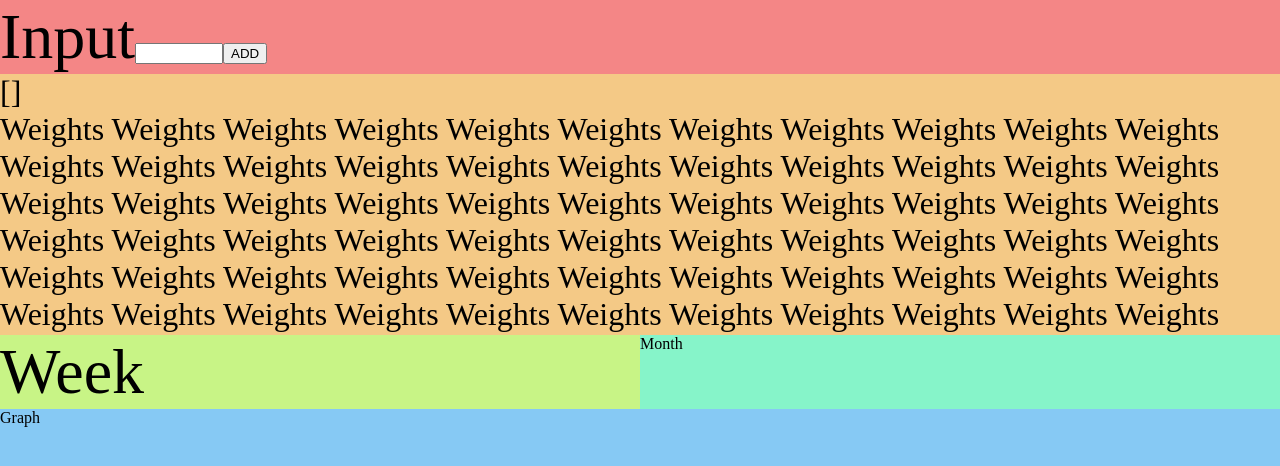
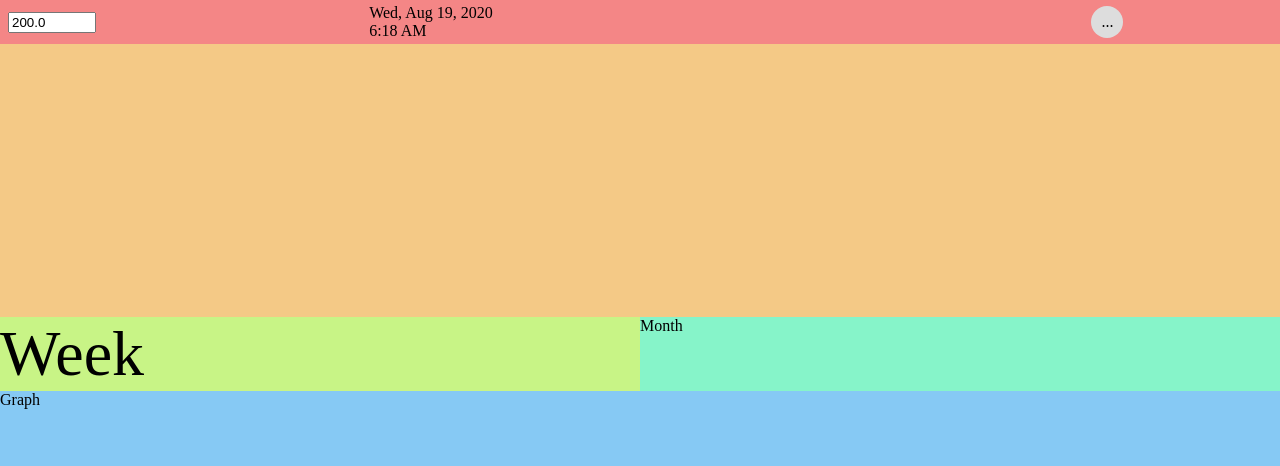
Before and after one commit to philrmass/weight-tracker, a React app: page / in a window 1280 px wide. Shown: the top 466 px of the page. Built offline with nearby package versions, Linux system fonts and the light colour scheme; the HTML template or start-up script is replaced by a standard one.

Commit message:
add weights and set layout

```diff
--- a/src/components/Input.js
+++ b/src/components/Input.js
@@ -3,10 +3,14 @@ import { connect } from 'react-redux';
 import PropTypes from 'prop-types';
 
 import styles from '../styles/Input.module.css';
+import { getDate, getTime } from '../utilities/times';
 import { addWeight } from '../redux/weights/actions';
 
 function Input({ addWeight }) {
-  const [value, setValue] = useState('');
+  const now = Date.now();
+  //???
+  const [value, setValue] = useState('200.0');
+  //const [value, setValue] = useState('');
 
   /*
   const date = new Date();
@@ -32,11 +36,17 @@ function Input({ addWeight }) {
       addWeight(Number(weight));
     }
     setValue('');
+    //??? remove
+    if (weight > 0) {
+      const change = Math.round(30 * Math.random() - 15) / 10;
+      const value = Math.round(10 * (weight + change)) / 10;
+      setValue(`${value}`);
+    }
   }
 
   return (
     <main className={styles.main}>
-      Input
+      <div className={styles.weight}>
         <input
           type='number'
           min='0'
@@ -46,11 +56,20 @@ function Input({ addWeight }) {
           onChange={handleChange}
           onKeyUp={handleKeyUp}
         />
-      <button
-        onClick={() => submitWeight()}
-      >
-        ADD
+      </div>
+      <div className={styles.time}>
+        <div>
+          {getDate(now)}
+        </div>
+        <div>
+          {getTime(now)}
+        </div>
+      </div>
+      <div className={styles.buttons}>
+        <button onClick={() => console.log('OPTIONS')}>
+          ...
         </button>
+      </div>
     </main>
   );
 }
--- a/src/components/Weights.js
+++ b/src/components/Weights.js
@@ -3,26 +3,61 @@ import { connect } from 'react-redux';
 import PropTypes from 'prop-types';
 
 import styles from '../styles/Weights.module.css';
+import { getDate, getTime } from '../utilities/times';
+import { removeWeight } from '../redux/weights/actions';
 
-function Weights({ weights }) {
+function Weights({
+  weights,
+  removeWeight,
+}) {
+  function buildWeight(value) {
+    return (
+      <li
+        key={value.at}
+        className={styles.item}
+      >
+        <div className={styles.weight}>
+          {value.weight}
+        </div>
+        <div className={styles.time}>
+          <div>
+            {getDate(value.at)}
+          </div>
+          <div>
+            {getTime(value.at)}
+          </div>
+        </div>
+        <div className={styles.buttons}>
+          <button onClick={() => removeWeight(value.at)}>
+            x
+          </button>
+        </div>
+      </li>
+    );
+  }
+
   return (
     <main className={styles.main}>
-      <div>
-        {JSON.stringify(weights, null, 2)}
-      </div>
-      <div>
-        {'Weights\n'.repeat(80)}
-      </div>
+      <section className={styles.data}>
+        <ul className={styles.weights}>
+          {weights.map((value) => buildWeight(value))}
+        </ul>
+      </section>
     </main>
   );
 }
 
 Weights.propTypes = {
   weights: PropTypes.arrayOf(PropTypes.object).isRequired,
+  removeWeight: PropTypes.func.isRequired,
 };
 
 const mapState = (state) => ({
   weights: state.weights.all,
 });
 
-export default connect(mapState)(Weights);
+const mapDispatch = {
+  removeWeight,
+};
+
+export default connect(mapState, mapDispatch)(Weights);
--- a/src/redux/weights/actions.js
+++ b/src/redux/weights/actions.js
@@ -4,7 +4,6 @@ export const REMOVE_WEIGHT = 'REMOVE_WEIGHT';
 export function addWeight(weight) {
   const at = Date.now();
 
-  console.log('ACTION_ADD', weight);
   return {
     type: ADD_WEIGHT,
     at,
--- a/src/redux/weights/reducer.js
+++ b/src/redux/weights/reducer.js
@@ -10,14 +10,13 @@ const defaultState = {
 export default function weightsReducer(state = defaultState, action) {
   switch (action.type) {
     case ADD_WEIGHT: {
-      console.log('REDUCER_ADD', action.weight);
       const value = {
         at: action.at,
         weight: action.weight,
       };
       return {
         ...state,
-        all: [...state.all, value],
+        all: [value, ...state.all],
       };
     }
     case REMOVE_WEIGHT: {
--- a/src/styles/Input.module.css
+++ b/src/styles/Input.module.css
@@ -1,3 +1,18 @@
 .main {
-  font-size: 4em;
+  padding: var(--space0) var(--space1);
+  display: grid;
+  grid-template-columns: 2fr 4fr 1fr;
 }
+
+.weight {
+  display: flex;
+  align-items: center;
+}
+
+.time {
+}
+
+.buttons {
+  display: flex;
+  align-items: center;
+}
--- a/src/styles/Weights.module.css
+++ b/src/styles/Weights.module.css
@@ -1,3 +1,61 @@
 .main {
-  font-size: 2em;
 }
+
+.item {
+  padding: var(--space0) var(--space1);
+  display: grid;
+  grid-template-columns: 2fr 4fr 1fr;
+}
+
+.weight {
+  display: flex;
+  align-items: center;
+}
+
+.time {
+}
+
+.buttons {
+  display: flex;
+  align-items: center;
+}
+
+
+/*
+ //??? remove once used
+.box {
+  height: 100%;
+  padding: 8px;
+  background: #e0e0e0;
+  overflow-x: hidden;
+  overflow-y: scroll;
+}
+
+.value {
+  display: grid;
+  grid-template-columns: 1fr 2fr 0.5fr;
+  align-items: center;
+  padding: 4px;
+  margin: 2px;
+  background: #ffffff;
+  color: #202020;
+}
+
+.weight {
+  color: #101010;
+  font-size: 1.4em;
+}
+
+.time {
+  color: #505050;
+}
+
+.deleteButton {
+  padding: 1px;
+  border: 1px solid var(--button-border);
+  border-radius: var(--button-border-radius);
+  background: var(--button-bg);
+  color: var(--button-color);
+  font-size: var(--button-text-size);
+}
+*/
--- a/src/styles/index.css
+++ b/src/styles/index.css
@@ -1,8 +1,11 @@
 :root {
+  --size-button: 32px;
   --space0: 4px;
   --space1: 8px;
   --space2: 16px;
   --space3: 32px;
+  --bg-button: #ddd;
+  --bg-hover: #248;
 }
 
 * {
@@ -22,3 +25,18 @@ body {
   margin: 0;
   padding: 0;
 }
+
+button {
+  width: var(--size-button);
+  height: var(--size-button);
+  padding: var(--space0);
+  border-radius: 50%;
+  background: var(--bg-button);
+  display: flex;
+  justify-content: center;
+  align-items: center;
+}
+
+button:hover {
+  background: var(--bg-hover);
+}
--- a/src/styles/normalize.css
+++ b/src/styles/normalize.css
@@ -1,4 +1,3 @@
-/*
 button {
   padding: 0;
   border: none;
@@ -11,6 +10,7 @@ button {
   white-space: nowrap;
 }
 
+/*
 input {
   padding: 0;
   border: none;
@@ -20,10 +20,10 @@ input {
   font: inherit;
   outline: none;
 }
+*/
 
 ul {
   list-style-type: none;
   margin: 0;
   padding: 0;
 }
-*/
--- /dev/null
+++ b/src/utilities/times.js
@@ -0,0 +1,21 @@
+export function getDate(at) {
+  const dayOptions = {
+    weekday: 'short',
+    day: 'numeric',
+    month: 'short',
+    year: 'numeric',
+  };
+
+  const date = new Date(at);
+  return date.toLocaleString('en-us', dayOptions);
+}
+
+export function getTime(at) {
+  const timeOptions = {
+    hour: 'numeric',
+    minute: '2-digit',
+  };
+
+  const date = new Date(at);
+  return date.toLocaleString('en-us', timeOptions);
+}
```
Also changed, not shown: 1 other file (tests, documents, lock files or other folders). Lines whose indentation alone changed are shown as unchanged.
